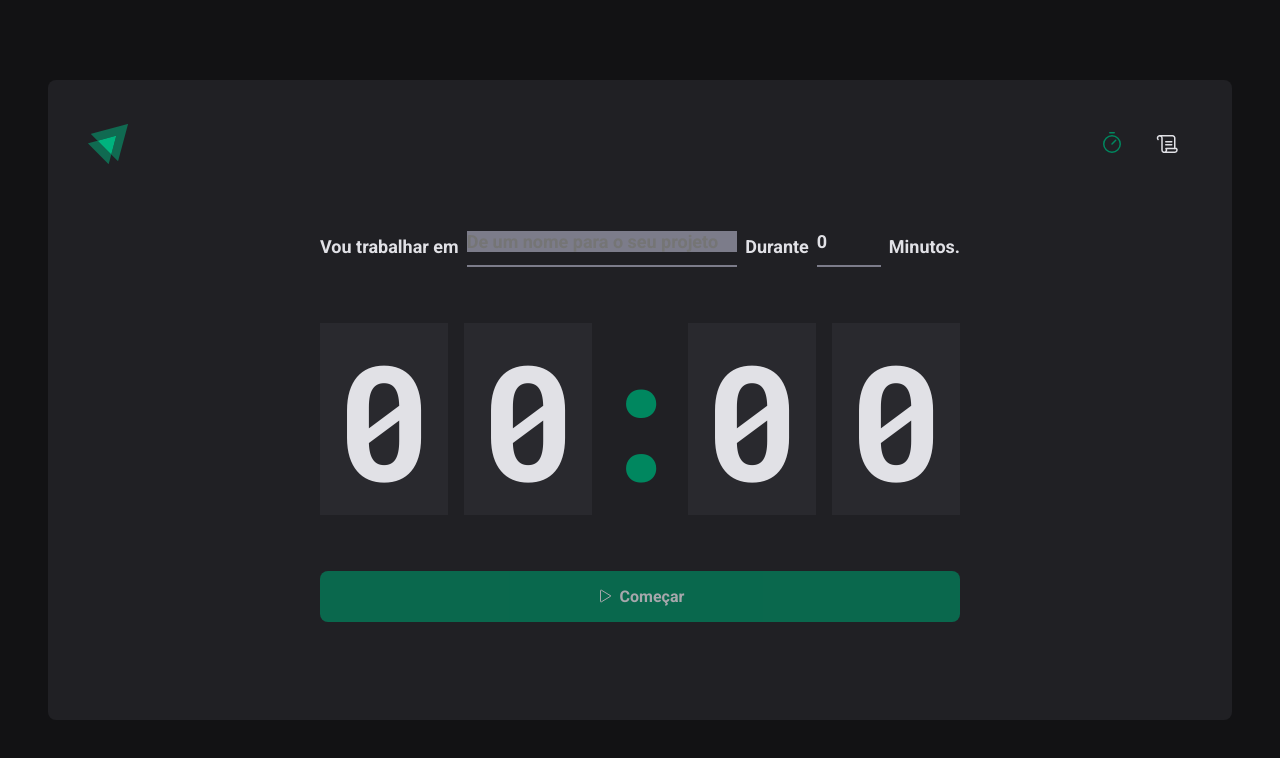
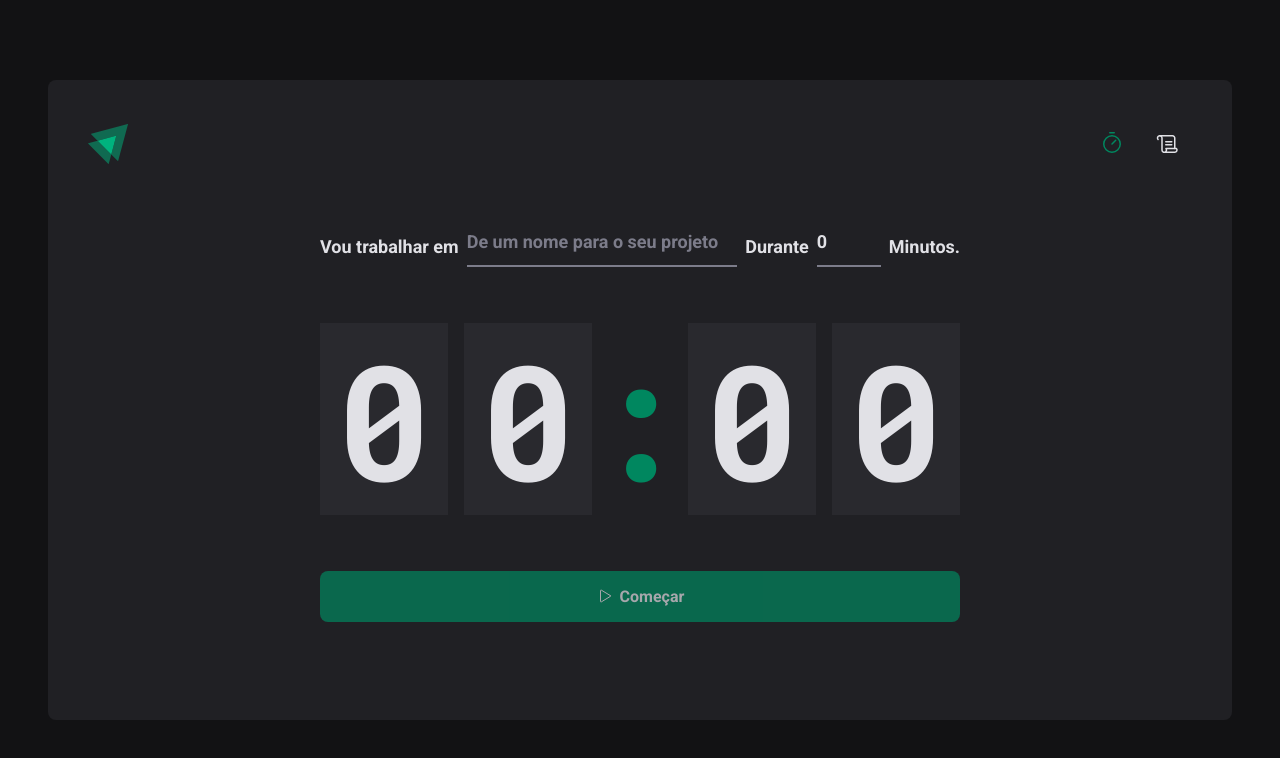
Before and after one commit to DiegoRamos-b/ignite-react-js, a React (Vite) app in the folder criando-spas-com-reactjs/funcionalidades-da-aplicacao/: page / in a window 1280 px wide. Shown: the top 758 px of the page. Built offline with nearby package versions, Linux system fonts and the light colour scheme.

Commit message:
[ignite] [reactjs] [criando SPAs com reactJs] [Funcionalidades da aplicação]  fim da aula 'Reduzindo countdown'

```diff
--- a/criando-spas-com-reactjs/funcionalidades-da-aplicacao/package.json
+++ b/criando-spas-com-reactjs/funcionalidades-da-aplicacao/package.json
@@ -11,6 +11,7 @@
   },
   "dependencies": {
     "@hookform/resolvers": "^2.9.10",
+    "date-fns": "^2.29.3",
     "phosphor-react": "^1.4.1",
     "react": "^18.2.0",
     "react-dom": "^18.2.0",
--- a/criando-spas-com-reactjs/funcionalidades-da-aplicacao/src/pages/Home/index.tsx
+++ b/criando-spas-com-reactjs/funcionalidades-da-aplicacao/src/pages/Home/index.tsx
@@ -13,7 +13,8 @@ import {
   StartCountdownButton,
   TaskInput,
 } from './styles'
-import { useState } from 'react'
+import { useEffect, useState } from 'react'
+import { differenceInSeconds } from 'date-fns'
 
 const validationNewCycleSchema = zod.object({
   task: zod.string().min(1, 'Informe a tarefa'),
@@ -26,6 +27,7 @@ interface Cycle {
   id: string
   task: string
   minutesAmout: number
+  startDate: Date
 }
 
 export function Home() {
@@ -41,6 +43,20 @@ export function Home() {
     },
   })
 
+  const activeCycle = cycles.find(
+    (currentCycle) => currentCycle.id === activeCycleId,
+  )
+
+  useEffect(() => {
+    if (activeCycle) {
+      setInterval(() => {
+        setAmoutSecondsPassed(
+          differenceInSeconds(new Date(), activeCycle.startDate),
+        )
+      }, 1000)
+    }
+  }, [activeCycle])
+
   const handleCreateNewCycle = ({ task, minutesAmout }: NewCycleFormData) => {
     const id = new Date().getTime().toString()
 
@@ -48,16 +64,13 @@ export function Home() {
       id,
       task,
       minutesAmout,
+      startDate: new Date(),
     }
 
     setCycles((state) => [...state, newCycle])
     setActiveCycleId(id)
     reset()
   }
-
-  const activeCycle = cycles.find(
-    (currentCycle) => currentCycle.id === activeCycleId,
-  )
 
   const totalSeconds = activeCycle ? activeCycle.minutesAmout * 60 : 0
   const currentSeconds = activeCycle ? totalSeconds - amoutSecondsPassed : 0
--- a/criando-spas-com-reactjs/funcionalidades-da-aplicacao/src/pages/Home/styles.ts
+++ b/criando-spas-com-reactjs/funcionalidades-da-aplicacao/src/pages/Home/styles.ts
@@ -39,7 +39,7 @@ const BaseInput = styled.input`
   color: ${(props) => props.theme['gray-100']};
 
   &::placeholder {
-    background-color: ${(props) => props.theme['gray-500']};
+    color: ${(props) => props.theme['gray-500']};
   }
 
   &:focus {
```
Also changed, not shown: 1 other file (tests, documents, lock files or other folders).
